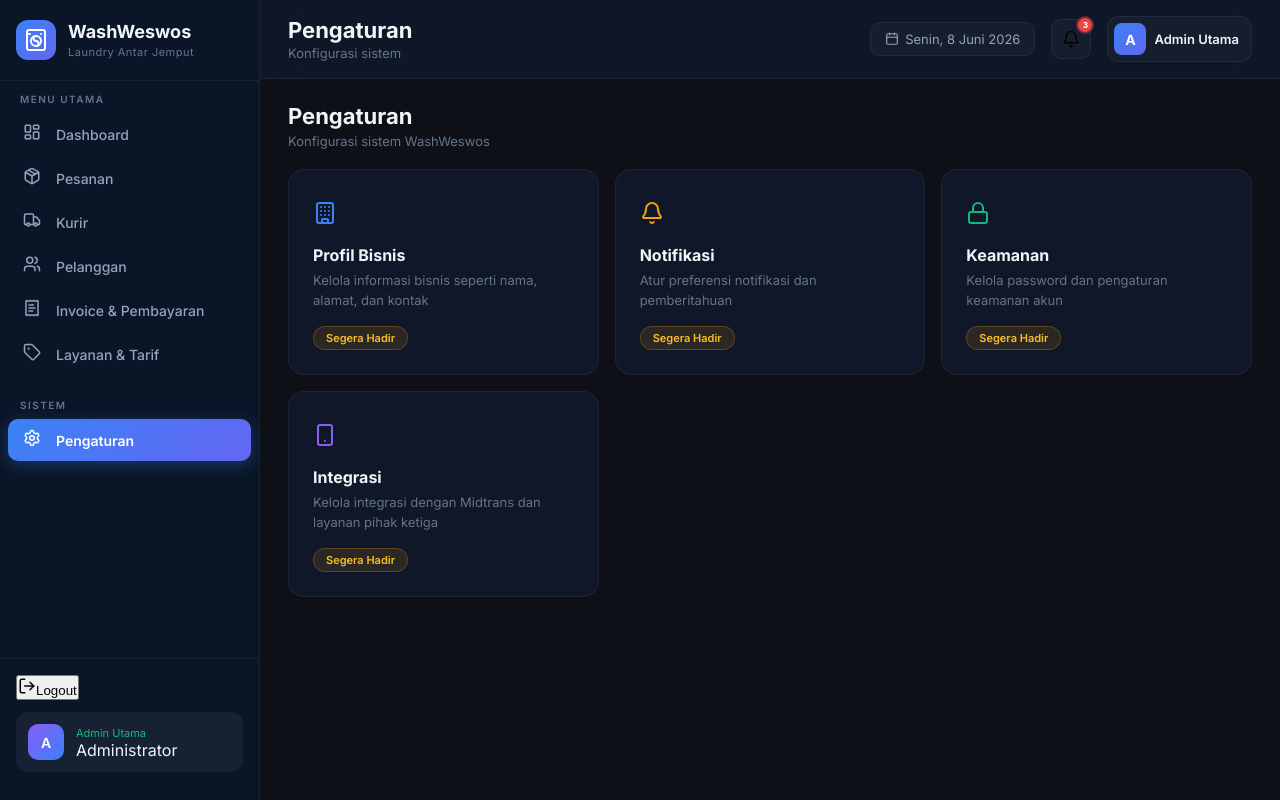
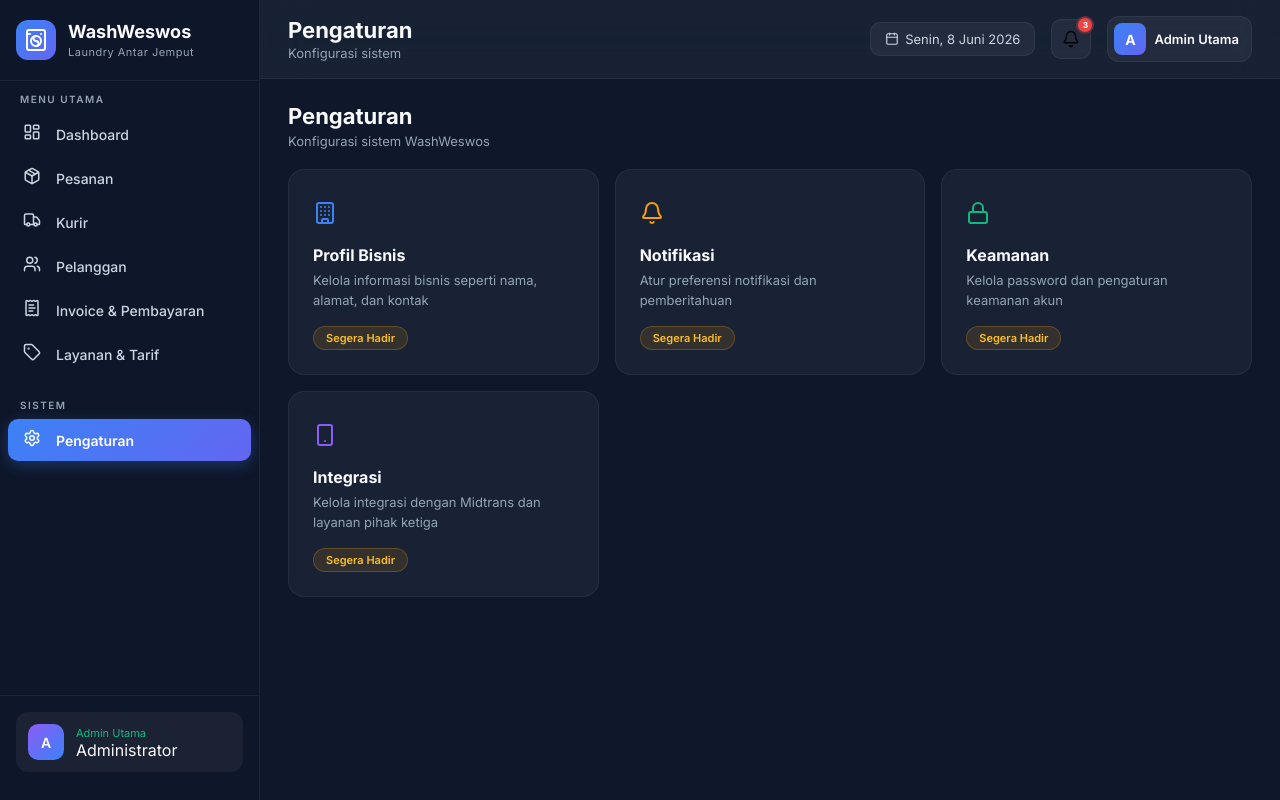
Before and after one commit to luqmanrafi/laundry-app, a React (Vite) app in the folder admin/: page /pengaturan in a window 1280 px wide. Built offline with nearby package versions, Linux system fonts and the light colour scheme; sample sign-in values are in the browser's storage.

Commit message:
update ui

```diff
--- a/admin/src/App.css
+++ b/admin/src/App.css
@@ -2,15 +2,15 @@
 
 :root {
   /* Background */
-  --bg-main: #0d1117;
-  --sidebar-bg: #0a1628;
-  --card-bg: rgba(17, 29, 53, 0.6);
-  --surface: rgba(255, 255, 255, 0.03);
+  --bg-main: #0f172a;
+  --sidebar-bg: rgba(15, 23, 42, 0.95);
+  --card-bg: rgba(30, 41, 59, 0.65);
+  --surface: rgba(255, 255, 255, 0.05);
 
   /* Text */
-  --text-primary: #f1f5f9;
-  --text-secondary: #94a3b8;
-  --text-muted: #64748b;
+  --text-primary: #f8fafc;
+  --text-secondary: #cbd5e1;
+  --text-muted: #94a3b8;
 
   /* Accent */
   --accent: #3b82f6;
@@ -66,6 +66,36 @@ body {
   margin-left: 72px;
 }
 
+.app-overlay {
+  display: none;
+  position: fixed;
+  top: 0;
+  left: 0;
+  right: 0;
+  bottom: 0;
+  background: rgba(0, 0, 0, 0.5);
+  backdrop-filter: blur(4px);
+  z-index: 90;
+  opacity: 0;
+  pointer-events: none;
+  transition: opacity 0.3s ease;
+}
+
+.app-overlay--active {
+  opacity: 1;
+  pointer-events: auto;
+}
+
+@media (max-width: 768px) {
+  .app-content {
+    margin-left: 0 !important;
+  }
+
+  .app-overlay {
+    display: block;
+  }
+}
+
 .app-page {
   flex: 1;
   overflow-y: auto;
--- a/admin/src/App.jsx
+++ b/admin/src/App.jsx
@@ -31,9 +31,18 @@ function AppLayout() {
 
   return (
     <div className="app-layout">
+      {/* Overlay untuk mobile saat sidebar terbuka */}
+      <div
+        className={`app-overlay ${!collapsed ? 'app-overlay--active' : ''}`}
+        onClick={() => setCollapsed(true)}
+      />
       <Sidebar collapsed={collapsed} onToggle={() => setCollapsed(!collapsed)} />
       <div className={`app-content ${collapsed ? 'app-content--collapsed' : ''}`}>
-        <Header title={pageInfo.title} subtitle={pageInfo.subtitle} />
+        <Header
+          title={pageInfo.title}
+          subtitle={pageInfo.subtitle}
+          onMenuClick={() => setCollapsed(!collapsed)}
+        />
         <div className="app-page">
           <Routes>
             <Route path="/" element={<Dashboard />} />
--- a/admin/src/components/Header.css
+++ b/admin/src/components/Header.css
@@ -9,6 +9,26 @@
   position: sticky;
   top: 0;
   z-index: 50;
+}
+
+.header__left {
+  display: flex;
+  align-items: center;
+  gap: 16px;
+}
+
+.header__menu-btn {
+  display: none;
+  background: transparent;
+  border: none;
+  color: var(--text-primary);
+  cursor: pointer;
+  padding: 6px;
+  border-radius: 8px;
+}
+
+.header__menu-btn:hover {
+  background: rgba(255, 255, 255, 0.05);
 }
 
 .header__title {
@@ -83,6 +103,10 @@
   border: 2px solid var(--card-bg);
 }
 
+.header__profile-wrap {
+  position: relative;
+}
+
 .header__profile {
   display: flex;
   align-items: center;
@@ -117,3 +141,93 @@
   font-weight: 600;
   color: var(--text-primary);
 }
+
+.header__dropdown {
+  position: absolute;
+  top: calc(100% + 8px);
+  right: 0;
+  width: 220px;
+  background: var(--card-bg);
+  border: 1px solid var(--border-color);
+  border-radius: 12px;
+  padding: 8px;
+  box-shadow: 0 10px 25px rgba(0, 0, 0, 0.5);
+  backdrop-filter: blur(20px);
+  animation: slideDown 0.2s ease forwards;
+}
+
+@keyframes slideDown {
+  from { opacity: 0; transform: translateY(-10px); }
+  to { opacity: 1; transform: translateY(0); }
+}
+
+.header__dropdown-info {
+  padding: 8px 12px;
+  display: flex;
+  flex-direction: column;
+}
+
+.header__dropdown-info strong {
+  font-size: 14px;
+  color: var(--text-primary);
+}
+
+.header__dropdown-info span {
+  font-size: 12px;
+  color: var(--text-muted);
+  margin-top: 2px;
+}
+
+.header__dropdown-divider {
+  height: 1px;
+  background: var(--border-color);
+  margin: 8px 0;
+}
+
+.header__dropdown-logout {
+  display: flex;
+  align-items: center;
+  gap: 8px;
+  width: 100%;
+  padding: 10px 12px;
+  background: transparent;
+  border: none;
+  color: var(--danger);
+  font-size: 13px;
+  font-weight: 500;
+  cursor: pointer;
+  border-radius: 8px;
+  transition: all 0.2s ease;
+}
+
+.header__dropdown-logout:hover {
+  background: rgba(239, 68, 68, 0.1);
+}
+
+@media (max-width: 768px) {
+  .header {
+    padding: 12px 16px;
+  }
+
+  .header__menu-btn {
+    display: flex;
+    align-items: center;
+    justify-content: center;
+  }
+
+  .header__date {
+    display: none;
+  }
+
+  .header__subtitle {
+    display: none;
+  }
+
+  .header__profile-name {
+    display: none;
+  }
+
+  .header__profile {
+    padding: 6px;
+  }
+}
--- a/admin/src/components/Header.jsx
+++ b/admin/src/components/Header.jsx
@@ -1,9 +1,22 @@
-import { Calendar, Bell } from 'lucide-react';
+import { Calendar, Bell, Menu, LogOut } from 'lucide-react';
 import { useAuth } from '../context/AuthContext';
+import { useState, useRef, useEffect } from 'react';
 import './Header.css';
 
-export default function Header({ title, subtitle }) {
-  const { user } = useAuth();
+export default function Header({ title, subtitle, onMenuClick }) {
+  const { user, logout } = useAuth();
+  const [isProfileOpen, setIsProfileOpen] = useState(false);
+  const profileRef = useRef(null);
+
+  useEffect(() => {
+    const handleClickOutside = (event) => {
+      if (profileRef.current && !profileRef.current.contains(event.target)) {
+        setIsProfileOpen(false);
+      }
+    };
+    document.addEventListener('mousedown', handleClickOutside);
+    return () => document.removeEventListener('mousedown', handleClickOutside);
+  }, []);
 
   const today = new Date().toLocaleDateString('id-ID', {
     weekday: 'long',
@@ -20,8 +33,13 @@ export default function Header({ title, subtitle }) {
   return (
     <header className="header">
       <div className="header__left">
-        <h2 className="header__title">{title}</h2>
-        {subtitle && <p className="header__subtitle">{subtitle}</p>}
+        <button className="header__menu-btn" onClick={onMenuClick}>
+          <Menu size={22} />
+        </button>
+        <div className="header__title-wrap">
+          <h2 className="header__title">{title}</h2>
+          {subtitle && <p className="header__subtitle">{subtitle}</p>}
+        </div>
       </div>
       <div className="header__right">
         <div className="header__date">
@@ -32,11 +50,30 @@ export default function Header({ title, subtitle }) {
           <Bell size={18} />
           <span className="header__notif-badge">3</span>
         </button>
-        <div className="header__profile">
-          <div className="header__profile-avatar">
-            {getInitials(user?.nama)}
+        <div className="header__profile-wrap" ref={profileRef}>
+          <div
+            className="header__profile"
+            onClick={() => setIsProfileOpen(!isProfileOpen)}
+          >
+            <div className="header__profile-avatar">
+              {getInitials(user?.nama)}
+            </div>
+            <span className="header__profile-name">{user?.nama || 'Admin Utama'}</span>
           </div>
-          <span className="header__profile-name">{user?.nama || 'Admin Utama'}</span>
+
+          {isProfileOpen && (
+            <div className="header__dropdown">
+              <div className="header__dropdown-info">
+                <strong>{user?.nama || 'Admin Utama'}</strong>
+                <span>{user?.email || 'admin@washweswos.com'}</span>
+              </div>
+              <div className="header__dropdown-divider"></div>
+              <button className="header__dropdown-logout" onClick={logout}>
+                <LogOut size={16} />
+                Logout
+              </button>
+            </div>
+          )}
         </div>
       </div>
     </header>
--- a/admin/src/components/Sidebar.css
+++ b/admin/src/components/Sidebar.css
@@ -8,8 +8,9 @@
   display: flex;
   flex-direction: column;
   z-index: 100;
-  transition: width 0.3s cubic-bezier(0.4, 0, 0.2, 1);
+  transition: transform 0.3s cubic-bezier(0.4, 0, 0.2, 1), width 0.3s cubic-bezier(0.4, 0, 0.2, 1);
   border-right: 1px solid var(--border-color);
+  backdrop-filter: blur(20px);
 }
 
 .sidebar--collapsed {
@@ -17,8 +18,27 @@
 }
 
 .sidebar__brand {
+  display: flex;
+  align-items: center;
+  justify-content: space-between;
   padding: 20px 16px;
   border-bottom: 1px solid rgba(255, 255, 255, 0.06);
+}
+
+.sidebar__close-btn {
+  display: none;
+  background: transparent;
+  border: none;
+  color: var(--text-secondary);
+  padding: 4px;
+  cursor: pointer;
+  border-radius: 6px;
+  align-items: center;
+  justify-content: center;
+}
+.sidebar__close-btn:hover {
+  background: rgba(255, 255, 255, 0.1);
+  color: #fff;
 }
 
 .sidebar__logo {
@@ -205,6 +225,21 @@
   border-color: rgba(239, 68, 68, 0.4);
 }
 
+@media (max-width: 768px) {
+  .sidebar {
+    transform: translateX(0);
+  }
+
+  .sidebar--collapsed {
+    transform: translateX(-100%);
+    width: 260px; /* Keep full width, just move it off-screen */
+  }
+
+  .sidebar__close-btn {
+    display: flex;
+  }
+}
+
 /* Scrollbar */
 .sidebar__nav::-webkit-scrollbar {
   width: 4px;
--- a/admin/src/components/Sidebar.jsx
+++ b/admin/src/components/Sidebar.jsx
@@ -1,5 +1,5 @@
 import { NavLink, useLocation } from 'react-router-dom';
-import { WashingMachine, LayoutDashboard, Package, Truck, Users, ReceiptText, Tag, Settings, LogOut } from 'lucide-react';
+import { WashingMachine, LayoutDashboard, Package, Truck, Users, ReceiptText, Tag, Settings, X } from 'lucide-react';
 import { useAuth } from '../context/AuthContext';
 import './Sidebar.css';
 
@@ -37,6 +37,9 @@ export default function Sidebar({ collapsed, onToggle }) {
             </div>
           )}
         </div>
+        <button className="sidebar__close-btn" onClick={onToggle}>
+          <X size={20} />
+        </button>
       </div>
 
       <nav className="sidebar__nav">
@@ -81,12 +84,7 @@ export default function Sidebar({ collapsed, onToggle }) {
       </nav>
 
       <div className="sidebar__footer">
-        <button className="sidebar__logout-btn" onClick={logout} title="Logout">
-          <LogOut size={18} />
-          {!collapsed && <span>Logout</span>}
-        </button>
-
-        <div className="sidebar__user" style={{ marginTop: '12px' }}>
+        <div className="sidebar__user">
           <div className="sidebar__avatar">
             {getInitials(user?.nama)}
           </div>
--- a/admin/src/pages/Dashboard.jsx
+++ b/admin/src/pages/Dashboard.jsx
@@ -164,7 +164,11 @@ export default function Dashboard() {
         ticks: {
           color: '#64748b',
           font: { size: 11, family: 'Inter' },
-          callback: (val) => `Rp ${(val / 1000000).toFixed(1)} jt`,
+          callback: (val) => {
+            if (val >= 1000000) return `Rp ${(val / 1000000).toFixed(1)} jt`;
+            if (val >= 1000) return `Rp ${(val / 1000).toFixed(0)} rb`;
+            return `Rp ${val}`;
+          },
         },
       },
     },
@@ -228,9 +232,6 @@ export default function Dashboard() {
           iconColor="orange"
           label="Total Pelanggan"
           value={stats?.totalCustomers || 0}
-          change="10% dari kemarin"
-          changeType="up"
-          sparkData={[6, 8, 7, 9, 10, 11, 13]}
         />
       </div>
 
```
